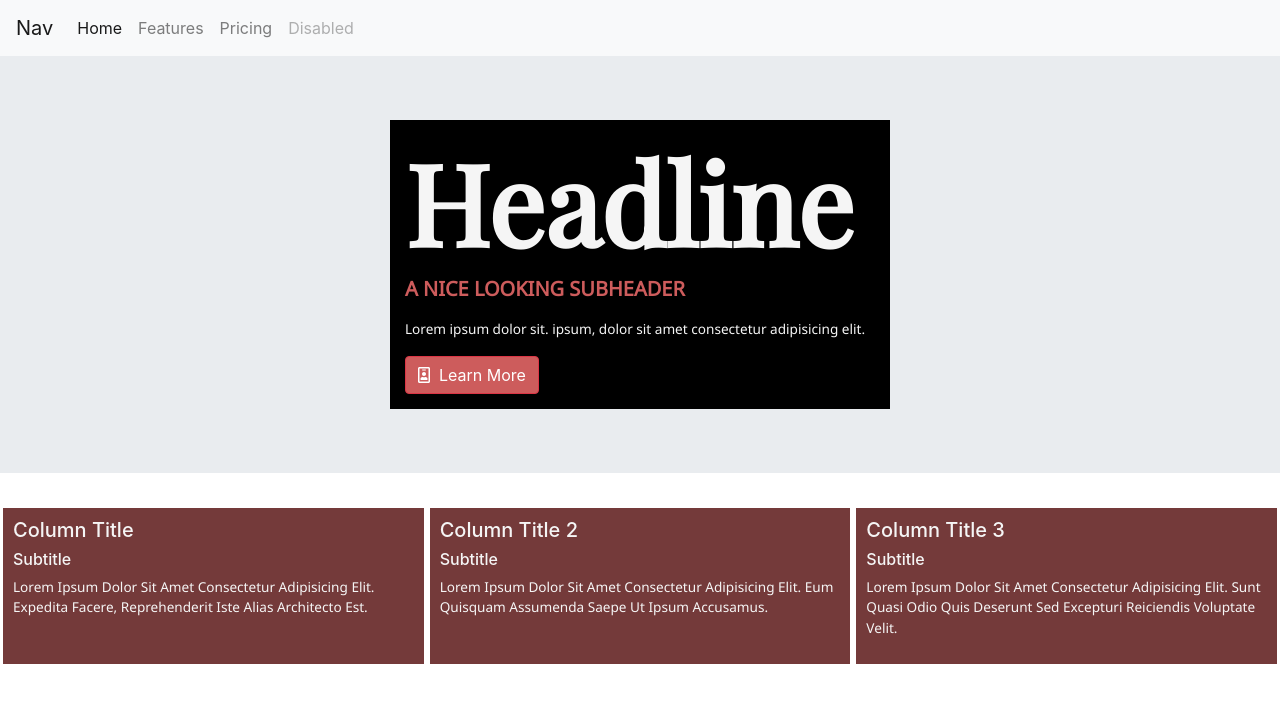
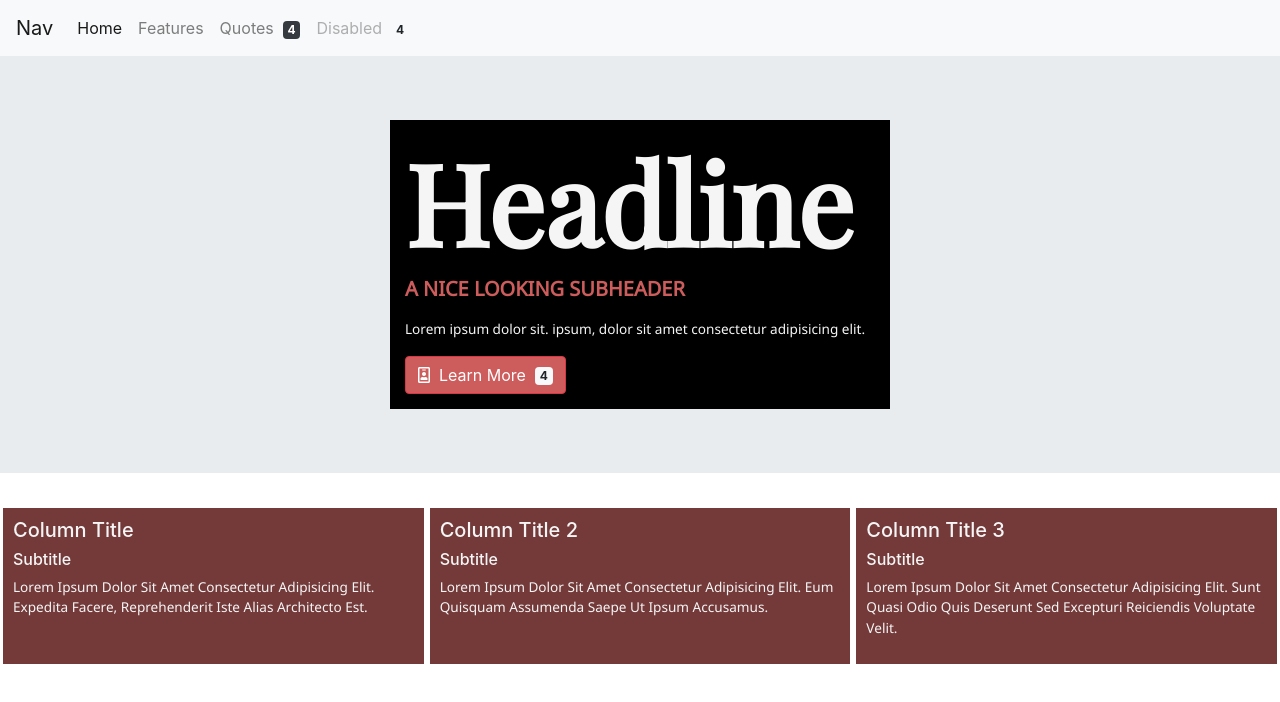
Before and after one commit to coderbrent/main, a plain HTML site: page index.html in a window 1280 px wide. Drawn offline with nearby package versions, Linux system fonts and the light colour scheme; files that its build step writes are made by us from their sources; files whose address does not match are found by name.

Commit message:
added badge component, changed nav items

```diff
--- a/index.html
+++ b/index.html
@@ -19,8 +19,8 @@
         <div class="navbar-nav">
             <a class="nav-item nav-link active" href="#">Home <span class="sr-only">(current)</span></a>
             <a class="nav-item nav-link" href="#">Features</a>
-            <a class="nav-item nav-link" href="#">Pricing</a>
-            <a class="nav-item nav-link disabled" href="#" tabindex="-1" aria-disabled="true">Disabled</a>
+            <a class="nav-item nav-link" href="#">Quotes&nbsp;&nbsp;<span class="badge badge-dark">4</span></a>
+            <a class="nav-item nav-link disabled" href="#" tabindex="-1" aria-disabled="true">Disabled&nbsp;&nbsp;<span class="badge badge-light">4</span></a>
         </div>
         </div>
     </nav>
@@ -34,7 +34,7 @@
             <p>
               Lorem ipsum dolor sit. ipsum, dolor sit amet consectetur adipisicing elit.
             </p>
-               <button class="btn btn-danger" data-toggle="modal" data-target="#exampleModalScrollable"><i class="far fa-id-badge"></i>&nbsp;&nbsp;Learn More</button>
+               <button class="btn btn-danger" data-toggle="modal" data-target="#exampleModalScrollable"><i class="far fa-id-badge"></i>&nbsp;&nbsp;Learn More&nbsp;&nbsp;<span class="badge badge-light">4</span></button>
 
             <div class="modal fade" id="exampleModalScrollable" tabindex="-1" role="dialog" aria-labelledby="exampleModalScrollableTitle" aria-hidden="true">
                 <div class="modal-dialog modal-dialog-scrollable" role="document">
```
